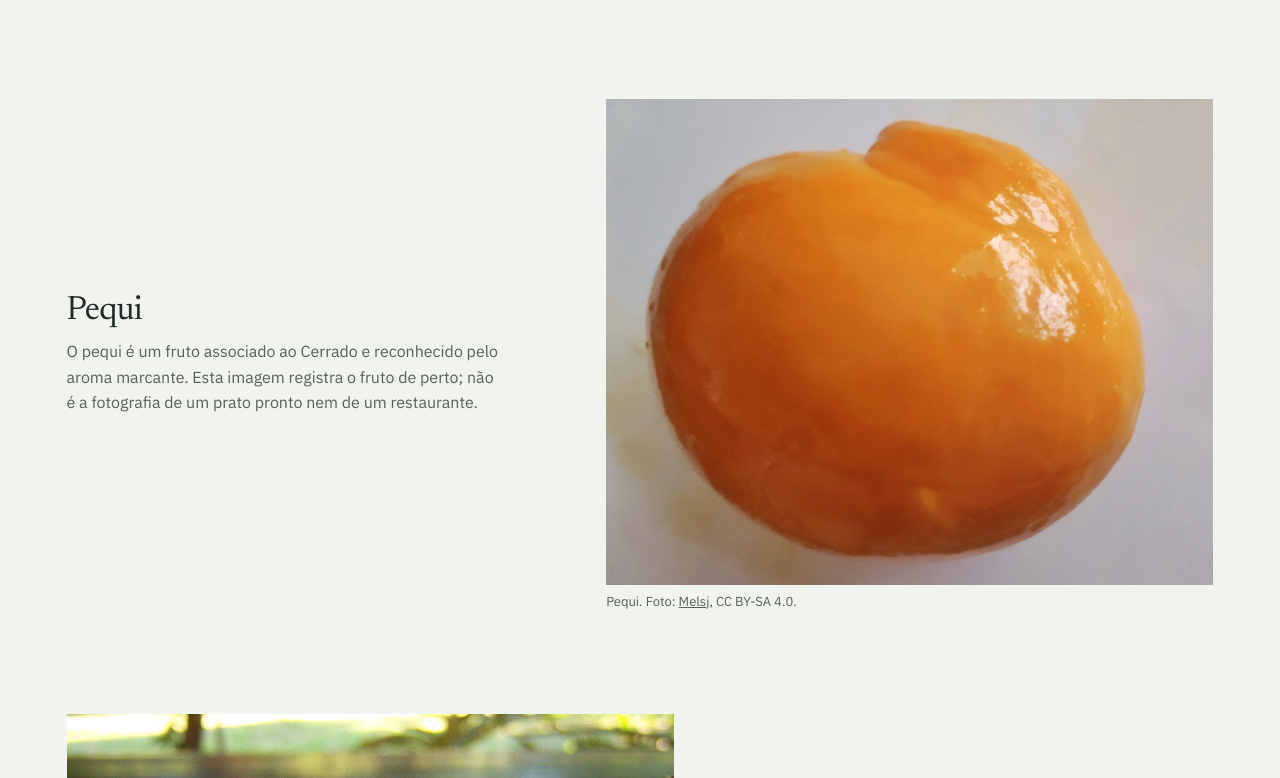
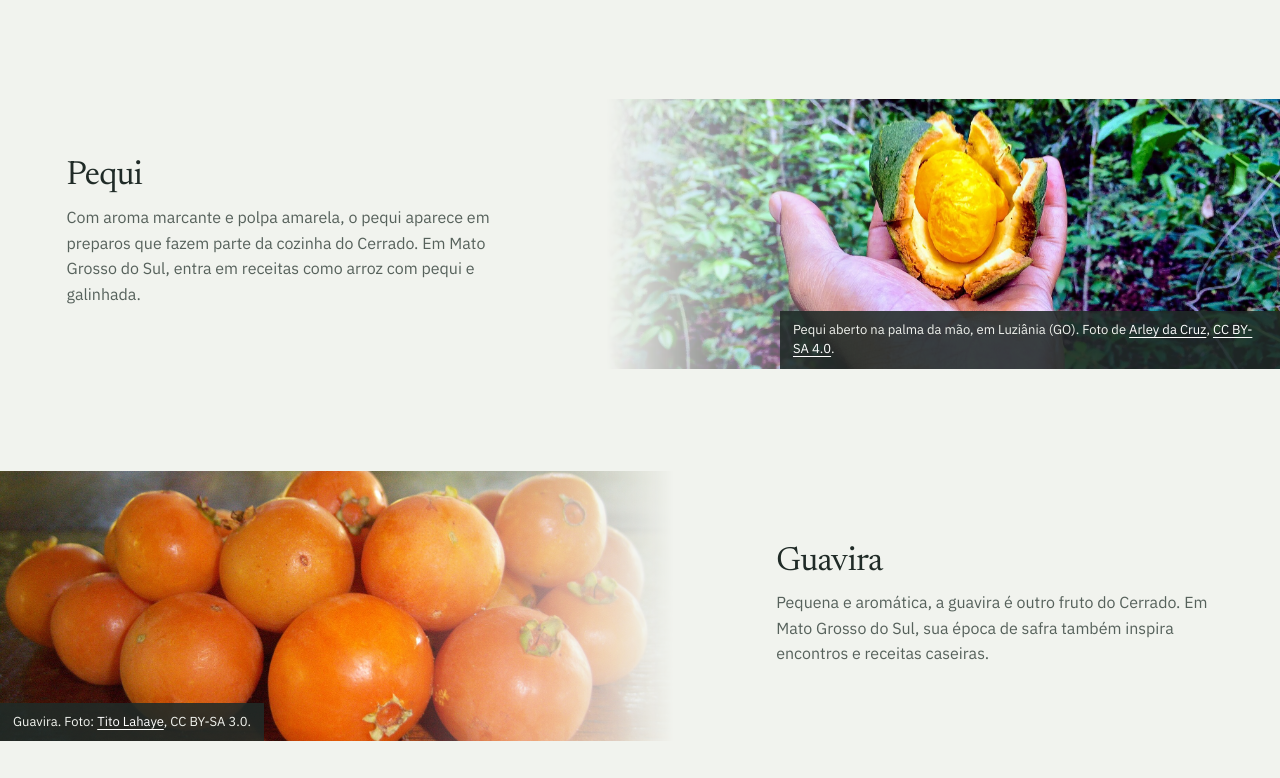
Before and after one commit to LuizGustavoStelo/Origem, a website: page gastronomia_origem_ms/code.html in a window 1280 px wide. Shown: the part 1222-2000 px from the top of the page. Drawn offline with Linux system fonts and the light colour scheme.

Commit message:
Refina imagens e entrada dos conteúdos ao rolar

```diff
--- a/assets/origem-layout.js
+++ b/assets/origem-layout.js
@@ -24,6 +24,46 @@
       if (window.matchMedia("(min-width: 821px)").matches) setOpen(false);
     });
   });
+
+  const revealTargets = document.querySelectorAll([
+    ".story-mosaic > .story > figure, .story-mosaic > .story > h3, .story-mosaic > .story > .story__link",
+    ".food-notebook > .section-heading, .food-entry--text .food-entry__copy",
+    ".territory-spread > .media-bleed, .territory-spread > .territory-spread__copy",
+    ".food-entry:not(.food-entry--text) > figure, .food-entry:not(.food-entry--text) > .food-entry__copy",
+    ".directory-note > *",
+    ".destination > figure, .destination > div",
+    ".nature-essay > figure, .nature-essay > div",
+    ".culture-story > figure, .culture-story > .culture-story__copy",
+    ".city-culture__figures > figure",
+    ".city-culture > .section-heading, .city-culture > .section-tail, .culture-note > div",
+    ".route-status > div",
+    ".route-itinerary > .route-country",
+    ".route-branches > .route-branch",
+    ".route-ports > *",
+    ".split-feature > *",
+    ".business-details__intro, .business-list > div",
+    ".site-footer__content",
+  ].join(","));
+  const reduceMotion = window.matchMedia("(prefers-reduced-motion: reduce)").matches;
+
+  if (revealTargets.length && !reduceMotion && "IntersectionObserver" in window) {
+    const observer = new IntersectionObserver((entries, activeObserver) => {
+      entries.forEach((entry) => {
+        if (!entry.isIntersecting) return;
+        entry.target.classList.add("is-visible");
+        activeObserver.unobserve(entry.target);
+      });
+    }, { rootMargin: "0px 0px -7% 0px", threshold: 0.08 });
+
+    document.documentElement.classList.add("has-scroll-reveal");
+    revealTargets.forEach((target) => {
+      target.dataset.reveal = "";
+      if (target.matches(".story > h3, .story__link, .food-entry__copy, .territory-spread__copy, .directory-note__copy, .destination > div, .nature-essay > div, .culture-story__copy, .city-culture > .section-heading, .city-culture > .section-tail, .culture-note > div, .route-status > div, .split-feature__copy")) {
+        target.dataset.revealDelay = "short";
+      }
+      observer.observe(target);
+    });
+  }
 
   const filterButtons = [...document.querySelectorAll("[data-filter]")];
   const stories = [...document.querySelectorAll("[data-story]")];
--- a/assets/origem.css
+++ b/assets/origem.css
@@ -130,16 +130,15 @@ main { min-width: 0; }
 .story figure { margin-bottom: 17px; }
 .story img { width: 100%; aspect-ratio: 1.48; object-fit: cover; }
 .story:nth-child(2) img, .story:nth-child(3) img { aspect-ratio: 1.18; }
-.story figcaption, .food-entry figcaption, .destination figcaption, .culture-story figcaption, .city-culture figcaption, .territory-spread figcaption { margin-top: 8px; color: var(--muted); font-size: 13px; line-height: 1.45; }
+.story figcaption, .food-entry figcaption, .destination figcaption, .culture-story figcaption, .city-culture figcaption, .territory-spread figcaption, .directory-note figcaption, .split-feature figcaption { margin-top: 8px; color: var(--muted); font-size: 13px; line-height: 1.45; }
 .story h3 { margin-bottom: 7px; }
 .story h3 a { text-decoration: none; text-underline-offset: 4px; }
 .story h3 a:hover { text-decoration: underline; }
 .story__link { display: inline-block; color: var(--river); font-size: 14px; }
 .story__link:hover { color: var(--ink); text-decoration-thickness: 1px; text-underline-offset: 4px; }
 
-.territory-spread { display: grid; grid-template-columns: minmax(0, 1.15fr) minmax(280px, .85fr); align-items: center; gap: clamp(44px, 8vw, 120px); padding: clamp(36px, 5vw, 70px) var(--gutter) clamp(76px, 10vw, 132px); }
-.territory-spread__image figure { max-width: 850px; }
-.territory-spread__image img { width: 100%; max-height: 680px; aspect-ratio: 1.2; object-fit: cover; }
+.territory-spread { --media-bleed-inset: var(--gutter); display: grid; grid-template-columns: minmax(0, 1.15fr) minmax(280px, .85fr); align-items: center; gap: clamp(44px, 8vw, 120px); padding: clamp(36px, 5vw, 70px) var(--gutter) clamp(76px, 10vw, 132px); }
+.territory-spread__image:not(.media-bleed) img { width: 100%; max-height: 680px; aspect-ratio: 1.2; object-fit: cover; }
 .territory-spread__copy { max-width: 500px; }
 .territory-spread__copy h2 { max-width: 18ch; }
 .territory-spread__copy p { margin-bottom: 23px; color: var(--muted); }
@@ -149,34 +148,33 @@ main { min-width: 0; }
 .business-band p { max-width: 65ch; margin: 0; color: var(--muted-on-dark); }
 .business-band .button { flex: 0 0 auto; }
 
-.food-notebook { width: min(1180px, calc(100% - var(--gutter) * 2)); margin-inline: auto; }
+.food-notebook { --media-bleed-inset: max(var(--gutter), calc((100vw - 1180px) / 2)); width: min(1180px, calc(100% - var(--gutter) * 2)); margin-inline: auto; }
 .food-entry { display: grid; grid-template-columns: minmax(0, 1fr) minmax(280px, .72fr); align-items: center; gap: clamp(38px, 8vw, 112px); margin-top: clamp(52px, 8vw, 110px); }
 .food-entry:nth-of-type(even) { grid-template-columns: minmax(280px, .72fr) minmax(0, 1fr); }
 .food-entry:nth-of-type(even) figure { order: 2; }
-.food-entry figure img { width: 100%; max-height: 560px; aspect-ratio: 1.25; object-fit: cover; }
+.food-entry figure:not(.media-bleed) img { width: 100%; max-height: 560px; aspect-ratio: 1.25; object-fit: cover; }
 .food-entry__copy { max-width: 520px; }
 .food-entry__copy p { margin: 0; color: var(--muted); }
 .food-entry--text { display: block; max-width: 760px; padding-block: 30px; border-block: 1px solid var(--line); }
 .food-entry--text .food-entry__copy { max-width: 680px; }
-.directory-note { display: grid; grid-template-columns: minmax(0, 1fr) minmax(280px, .85fr); align-items: center; gap: clamp(38px, 7vw, 100px); padding: clamp(40px, 7vw, 90px) var(--gutter); background: var(--paper-deep); }
-.directory-note__image img { width: 100%; max-height: 500px; aspect-ratio: 1.5; object-fit: cover; }
-.directory-note__image p { margin: 8px 0 0; color: var(--muted); font-size: 13px; }
+.directory-note { --media-bleed-inset: var(--gutter); display: grid; grid-template-columns: minmax(0, 1fr) minmax(280px, .85fr); align-items: center; gap: clamp(38px, 7vw, 100px); padding: clamp(40px, 7vw, 90px) var(--gutter); background: var(--paper-deep); }
+.directory-note__image:not(.media-bleed) img { width: 100%; max-height: 500px; aspect-ratio: 1.5; object-fit: cover; }
 .directory-note__copy { max-width: 560px; }
 .directory-note__copy p { color: var(--muted); }
 
-.destination-notes { width: min(1220px, calc(100% - var(--gutter) * 2)); margin-inline: auto; }
+.destination-notes { --media-bleed-inset: max(var(--gutter), calc((100vw - 1220px) / 2)); width: min(1220px, calc(100% - var(--gutter) * 2)); margin-inline: auto; }
 .destination { display: grid; grid-template-columns: minmax(0, 1.08fr) minmax(260px, .72fr); align-items: center; gap: clamp(38px, 7vw, 100px); margin-top: 74px; }
 .destination:nth-of-type(even) { grid-template-columns: minmax(260px, .72fr) minmax(0, 1.08fr); }
 .destination:nth-of-type(even) figure { order: 2; }
-.destination figure img { width: 100%; max-height: 570px; aspect-ratio: 1.42; object-fit: cover; }
+.destination figure:not(.media-bleed) img { width: 100%; max-height: 570px; aspect-ratio: 1.42; object-fit: cover; }
 .destination > div p { margin-bottom: 0; color: var(--muted); }
 .destination > div .text-link { margin-top: 18px; }
 .nature-essay { display: grid; grid-template-columns: minmax(0, 1.2fr) minmax(260px, .8fr); align-items: end; gap: clamp(38px, 7vw, 100px); }
-.nature-essay figure img { width: 100%; max-height: 600px; aspect-ratio: 1.44; object-fit: cover; }
+.nature-essay figure:not(.media-bleed) img { width: 100%; max-height: 600px; aspect-ratio: 1.44; object-fit: cover; }
 .nature-essay > div { padding-bottom: 28px; }
 .nature-essay > div p { margin-bottom: 0; color: var(--muted); }
 
-.culture-story { width: min(1220px, calc(100% - var(--gutter) * 2)); margin-inline: auto; display: grid; grid-template-columns: minmax(280px, .8fr) minmax(0, 1.2fr); align-items: center; gap: clamp(40px, 8vw, 112px); }
+.culture-story { --media-bleed-inset: max(var(--gutter), calc((100vw - 1220px) / 2)); width: min(1220px, calc(100% - var(--gutter) * 2)); margin-inline: auto; display: grid; grid-template-columns: minmax(280px, .8fr) minmax(0, 1.2fr); align-items: center; gap: clamp(40px, 8vw, 112px); }
 .culture-story--text { display: block; max-width: 900px; }
 .culture-story__copy p { color: var(--muted); }
 .culture-story figure img { width: 100%; max-height: 640px; aspect-ratio: 1.5; object-fit: cover; }
@@ -216,10 +214,70 @@ main { min-width: 0; }
 .route-status p { max-width: 76ch; color: var(--ink-soft); }
 .route-status small { display: block; max-width: 76ch; color: var(--muted); font-size: 14px; }
 .route-status a { color: var(--river); text-underline-offset: 3px; }
-.split-feature { width: min(var(--max), calc(100% - var(--gutter) * 2)); margin-inline: auto; display: grid; grid-template-columns: minmax(0, 1.1fr) minmax(280px, .8fr); align-items: center; gap: clamp(40px, 8vw, 108px); }
-.split-feature img { width: 100%; max-height: 650px; aspect-ratio: 1.45; object-fit: cover; }
+.split-feature { --media-bleed-inset: max(var(--gutter), calc((100vw - var(--max)) / 2)); width: min(var(--max), calc(100% - var(--gutter) * 2)); margin-inline: auto; display: grid; grid-template-columns: minmax(0, 1.1fr) minmax(280px, .8fr); align-items: center; gap: clamp(40px, 8vw, 108px); }
+.split-feature figure:not(.media-bleed) img { width: 100%; max-height: 650px; aspect-ratio: 1.45; object-fit: cover; }
 .split-feature figcaption { margin-top: 8px; color: var(--muted); font-size: 13px; }
 .split-feature__copy p { color: var(--muted); }
+
+.media-bleed {
+  position: relative;
+  align-self: stretch;
+  min-width: 0;
+  min-height: 270px;
+  overflow: hidden;
+  background: transparent;
+}
+.media-bleed--left { margin-inline-start: calc(var(--media-bleed-inset, var(--gutter)) * -1); }
+.media-bleed--right { margin-inline-end: calc(var(--media-bleed-inset, var(--gutter)) * -1); }
+.media-bleed > img {
+  position: absolute;
+  inset: 0;
+  width: 100%;
+  height: 100%;
+  min-height: 0;
+  max-height: none;
+  aspect-ratio: auto;
+  object-fit: cover;
+}
+.media-bleed--left > img {
+  -webkit-mask-image: linear-gradient(to right, #000 58%, transparent 100%);
+  mask-image: linear-gradient(to right, #000 58%, transparent 100%);
+}
+.media-bleed--right > img {
+  -webkit-mask-image: linear-gradient(to left, #000 58%, transparent 100%);
+  mask-image: linear-gradient(to left, #000 58%, transparent 100%);
+}
+.media-bleed figcaption {
+  position: absolute;
+  z-index: 1;
+  bottom: 0;
+  max-width: min(500px, 86%);
+  margin: 0;
+  padding: 10px 13px;
+  background: rgba(32, 43, 39, .88);
+  color: var(--paper);
+  font-size: 13px;
+  line-height: 1.45;
+}
+.media-bleed--left figcaption { left: 0; }
+.media-bleed--right figcaption { right: 0; }
+.media-bleed figcaption a { color: #fff; text-decoration-thickness: 1px; text-underline-offset: 3px; }
+.media-bleed figcaption a:hover { color: #d6e5e2; }
+.food-entry--pequi .media-bleed > img { object-position: 50% 57%; }
+
+.hero__image img, .hero__media img {
+  -webkit-mask-image: linear-gradient(to left, #000 68%, transparent 100%);
+  mask-image: linear-gradient(to left, #000 68%, transparent 100%);
+}
+
+html.has-scroll-reveal [data-reveal] {
+  opacity: 0;
+  transform: translate3d(0, 18px, 0);
+  transition: opacity 620ms cubic-bezier(.23, 1, .32, 1), transform 620ms cubic-bezier(.23, 1, .32, 1);
+}
+html.has-scroll-reveal [data-reveal].is-visible { opacity: 1; transform: none; }
+html.has-scroll-reveal [data-reveal-delay="short"] { transition-delay: 90ms; }
+html.has-scroll-reveal .site-footer__content[data-reveal] { transition-delay: 90ms; }
 
 .business-details { width: min(1180px, calc(100% - var(--gutter) * 2)); margin-inline: auto; padding-block: clamp(76px, 10vw, 128px); }
 .business-details__intro { max-width: 820px; margin-bottom: 42px; }
@@ -275,6 +333,7 @@ main { min-width: 0; }
   .hero__copy { width: min(760px, calc(100% - var(--gutter) * 2)); margin-inline: auto; padding: 66px 0 48px; }
   .hero__image, .hero__media { min-height: 420px; }
   .hero__image img, .hero__media img { min-height: 420px; max-height: 620px; }
+  .hero__image img, .hero__media img { -webkit-mask-image: none; mask-image: none; }
   .hero--home .hero__copy { padding-block: 70px 52px; }
   .section-heading, .section-heading--wide { grid-template-columns: minmax(0, 1fr); gap: 18px; }
   .territory-spread { grid-template-columns: minmax(0, 1fr); gap: 30px; }
@@ -317,6 +376,8 @@ main { min-width: 0; }
   .food-entry, .food-entry:nth-of-type(even), .destination, .destination:nth-of-type(even), .culture-story { grid-template-columns: minmax(0, 1fr); gap: 21px; margin-top: 48px; }
   .food-entry:nth-of-type(even) figure, .destination:nth-of-type(even) figure { order: 0; }
   .food-entry figure img, .destination figure img, .culture-story figure img { aspect-ratio: 1.28; }
+  .media-bleed { min-height: clamp(250px, 68vw, 390px); margin-inline: calc(var(--media-bleed-inset, var(--gutter)) * -1); }
+  .media-bleed > img { -webkit-mask-image: none; mask-image: none; }
   .food-entry--text { margin-top: 38px; padding-block: 25px; }
   .directory-note { grid-template-columns: minmax(0, 1fr); gap: 26px; }
   .nature-essay { grid-template-columns: minmax(0, 1fr); gap: 26px; }
@@ -341,4 +402,5 @@ main { min-width: 0; }
 @media (prefers-reduced-motion: reduce) {
   html { scroll-behavior: auto; }
   *, *::before, *::after { transition-duration: .01ms !important; animation-duration: .01ms !important; animation-iteration-count: 1 !important; }
+  html.has-scroll-reveal [data-reveal] { opacity: 1; transform: none; transition: none; }
 }
--- a/gastronomia_origem_ms/code.html
+++ b/gastronomia_origem_ms/code.html
@@ -57,18 +57,18 @@
       </article>
 
       <article class="food-entry food-entry--pequi" id="pequi">
-        <figure>
-          <img src="/assets/images/cooked-pequi.jpg" alt="Close de um pequi maduro, com casca amarela e alaranjada." width="1920" height="1437" loading="lazy">
-          <figcaption>Pequi. Foto: <a href="https://commons.wikimedia.org/wiki/File:Cooked_pequi.jpg">Melsj</a>, CC BY-SA 4.0.</figcaption>
+        <figure class="media-bleed media-bleed--right">
+          <img src="/assets/images/pequi-na-palma.jpg" alt="Pequi maduro aberto sobre a palma de uma mão, com folhagem do Cerrado ao fundo." width="1920" height="1440" loading="lazy">
+          <figcaption>Pequi aberto na palma da mão, em Luziânia (GO). Foto de <a href="https://commons.wikimedia.org/wiki/File:Pequi_na_palma_da_minha_m%C3%A3o.jpg">Arley da Cruz</a>, <a href="https://creativecommons.org/licenses/by-sa/4.0/">CC BY-SA 4.0</a>.</figcaption>
         </figure>
         <div class="food-entry__copy">
           <h3>Pequi</h3>
-          <p>O pequi é um fruto associado ao Cerrado e reconhecido pelo aroma marcante. Esta imagem registra o fruto de perto; não é a fotografia de um prato pronto nem de um restaurante.</p>
+          <p>Com aroma marcante e polpa amarela, o pequi aparece em preparos que fazem parte da cozinha do Cerrado. Em Mato Grosso do Sul, entra em receitas como arroz com pequi e galinhada.</p>
         </div>
       </article>
 
       <article class="food-entry food-entry--guavira" id="guavira">
-        <figure>
+        <figure class="media-bleed media-bleed--left">
           <img src="/assets/images/guavira.jpg" alt="Guaviras maduras reunidas sobre uma superfície de madeira." width="1920" height="1440" loading="lazy">
           <figcaption>Guavira. Foto: <a href="https://commons.wikimedia.org/wiki/File:Guavira.JPG">Tito Lahaye</a>, CC BY-SA 3.0.</figcaption>
         </figure>
@@ -81,10 +81,10 @@
     </section>
 
     <section class="directory-note" aria-labelledby="directory-title">
-      <div class="directory-note__image">
+      <figure class="directory-note__image media-bleed media-bleed--left">
         <img src="/assets/images/porto-murtinho-rio.jpg" alt="Passageiros de coletes salva-vidas em um passeio de barco pelo Rio Paraguai, em Porto Murtinho." width="1600" height="900" loading="lazy">
-        <p>Rio Paraguai, Porto Murtinho. Foto: <a href="https://agenciadenoticias.ms.gov.br/com-corredor-bioceanico-em-conclusao-turismo-e-comercio-vivem-expectativa-de-crescimento-e-transformacao-em-ms/">Annice Dias/divulgação</a>.</p>
-      </div>
+        <figcaption>Rio Paraguai, Porto Murtinho. Foto: <a href="https://agenciadenoticias.ms.gov.br/com-corredor-bioceanico-em-conclusao-turismo-e-comercio-vivem-expectativa-de-crescimento-e-transformacao-em-ms/">Annice Dias/divulgação</a>.</figcaption>
+      </figure>
       <div class="directory-note__copy">
         <h2 id="directory-title">Procurando um restaurante?</h2>
         <p>O catálogo de estabelecimentos e cardápios ainda não está disponível. A área para restaurantes, hotéis e outros negócios está em preparação.</p>
```
Also changed, not shown: DESIGN.md (+4 -2 lines), a_rota_origem_ms/code.html (+1 -1 lines), assets/images/credits.json (+24 -24 lines), docs/IMAGENS-E-FONTES.md (+1 -1 lines), home/code.html (+4 -6 lines), turismo_origem_ms/code.html (+4 -4 lines), assets/images/cooked-pequi.jpg (deleted), assets/images/pequi-na-palma.jpg (added).
